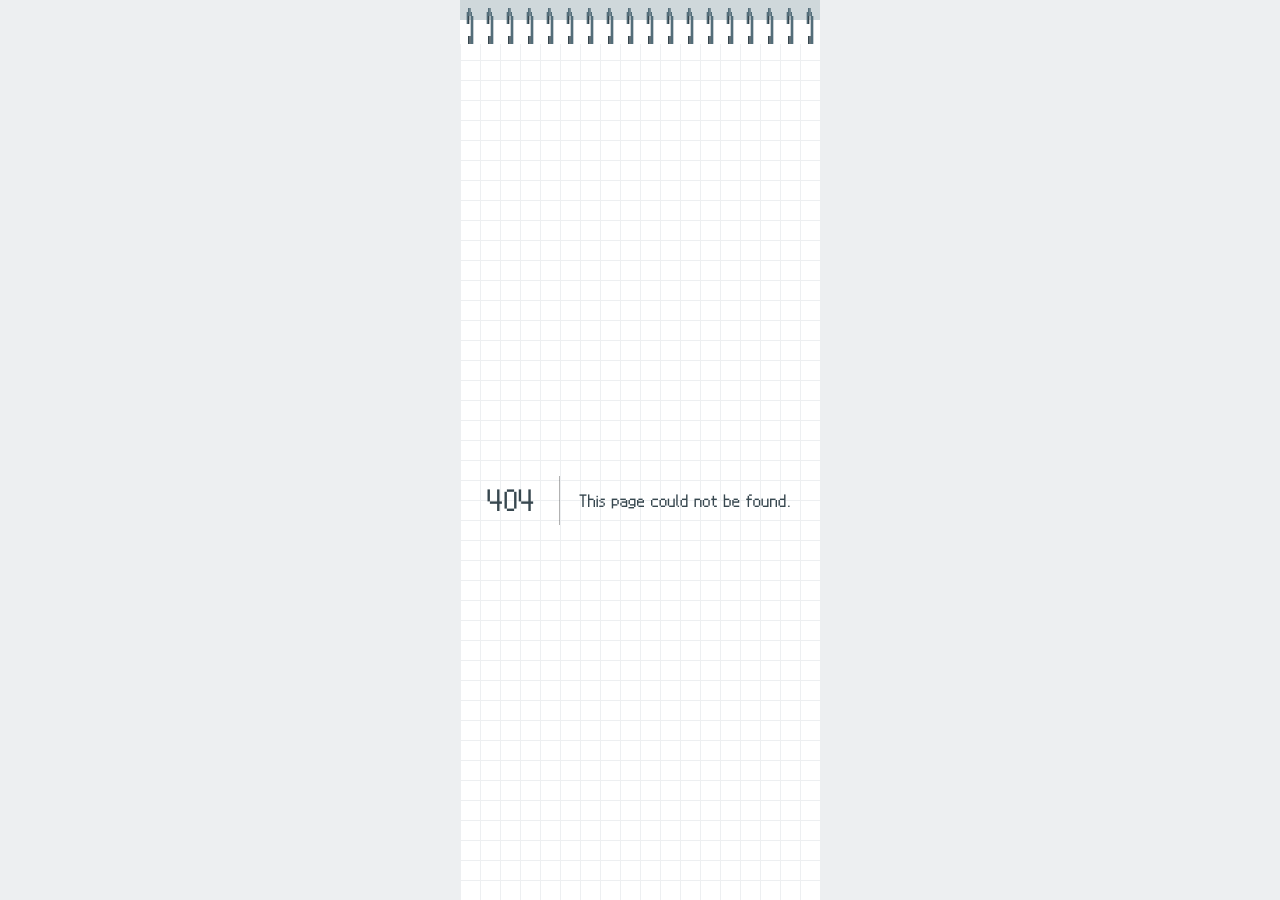
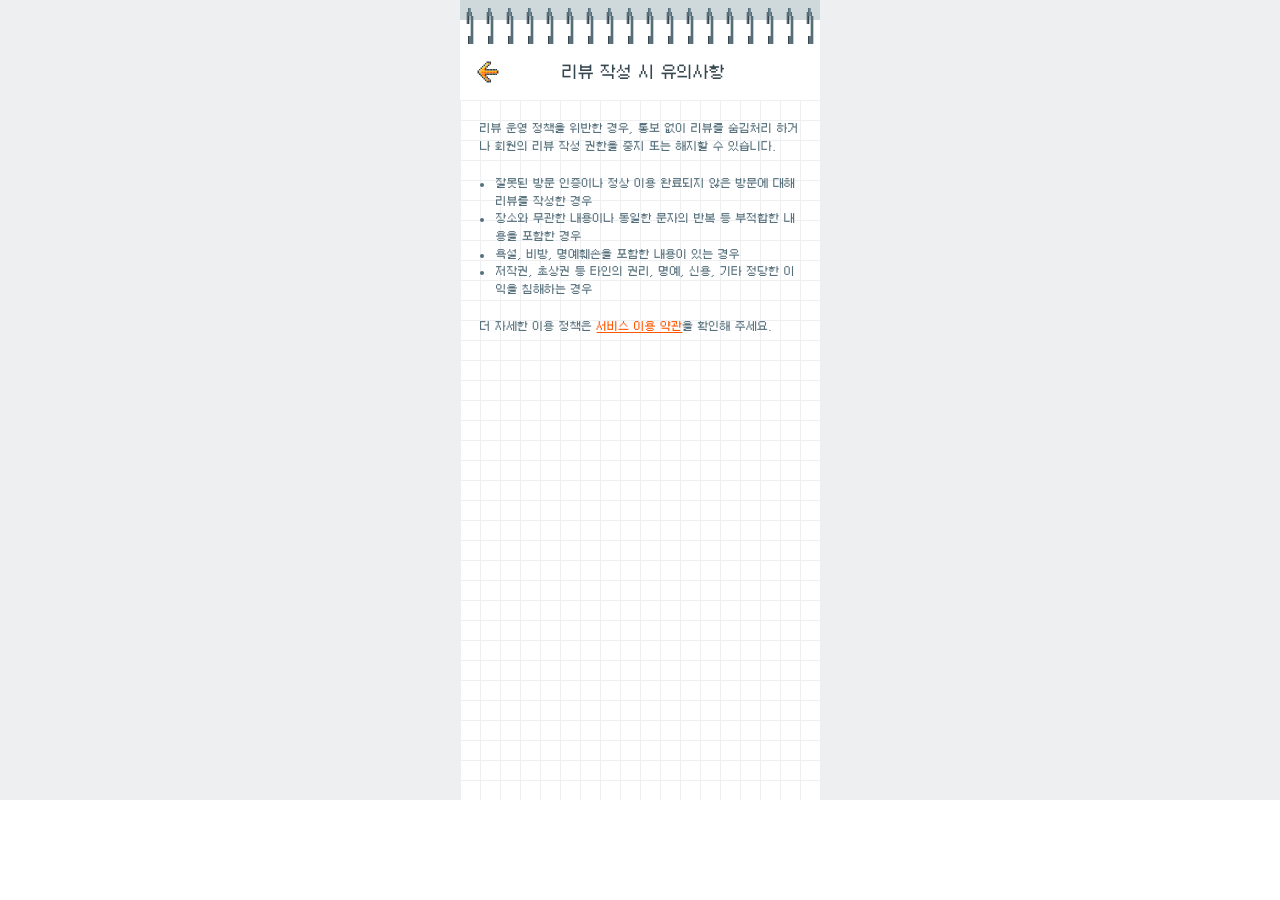
Before and after one commit to bside-4team/4team-client, a Next.js app: page /register-review/caution in a window 1280 px wide. Before the commit this address had no page. After the commit the page ends 800 px from the top, so only its background shows below. Built offline with nearby package versions, Linux system fonts and the light colour scheme.

Commit message:
[KB-129] feat: 리뷰 작성 시 유의사항 페이지 추가

```diff
--- /dev/null
+++ b/src/app/register-review/caution/page.styled.ts
@@ -0,0 +1,33 @@
+import styled from 'styled-components';
+
+export const Container = styled.div`
+  width: 100%;
+  padding: 20px;
+  display: flex;
+  flex-direction: column;
+  gap: 20px;
+`;
+
+export const BannedList = styled.ul`
+  width: 100%;
+
+  li {
+    list-style: disc;
+    list-style-position: inside;
+    text-indent: -16px;
+    padding-left: 16px;
+  }
+`;
+
+export const Content = styled.p`
+  color: ${({ theme }) => theme.colors.neutral.bg60};
+  font-size: 11px;
+  font-style: normal;
+  font-weight: 400;
+  line-height: 160%;
+
+  span {
+    text-decoration: underline;
+    color: ${({ theme }) => theme.colors.secondary.o50};
+  }
+`;
--- /dev/null
+++ b/src/app/register-review/caution/page.tsx
@@ -0,0 +1,30 @@
+'use client';
+
+import CHeader from '@/components/c-header';
+import * as S from './page.styled';
+
+export default function RegisterReviewCaution() {
+  return (
+    <>
+      <CHeader title="리뷰 작성 시 유의사항" isBackBtn />
+
+      <S.Container>
+        <S.Content>
+          리뷰 운영 정책을 위반한 경우, 통보 없이 리뷰를 숨김처리 하거나 회원의 리뷰 작성 권한을 중지 또는 해지할 수
+          있습니다.
+        </S.Content>
+
+        <S.BannedList>
+          <S.Content as="li">잘못된 방문 인증이나 정상 이용 완료되지 않은 방문에 대해 리뷰를 작성한 경우</S.Content>
+          <S.Content as="li">장소와 무관한 내용이나 동일한 문자의 반복 등 부적합한 내용을 포함한 경우</S.Content>
+          <S.Content as="li">욕설, 비방, 명예훼손을 포함한 내용이 있는 경우 </S.Content>
+          <S.Content as="li">저작권, 초상권 등 타인의 권리, 명예, 신용, 기타 정당한 이익을 침해하는 경우</S.Content>
+        </S.BannedList>
+
+        <S.Content>
+          더 자세한 이용 정책은 <span>서비스 이용 약관</span>을 확인해 주세요.
+        </S.Content>
+      </S.Container>
+    </>
+  );
+}
```
